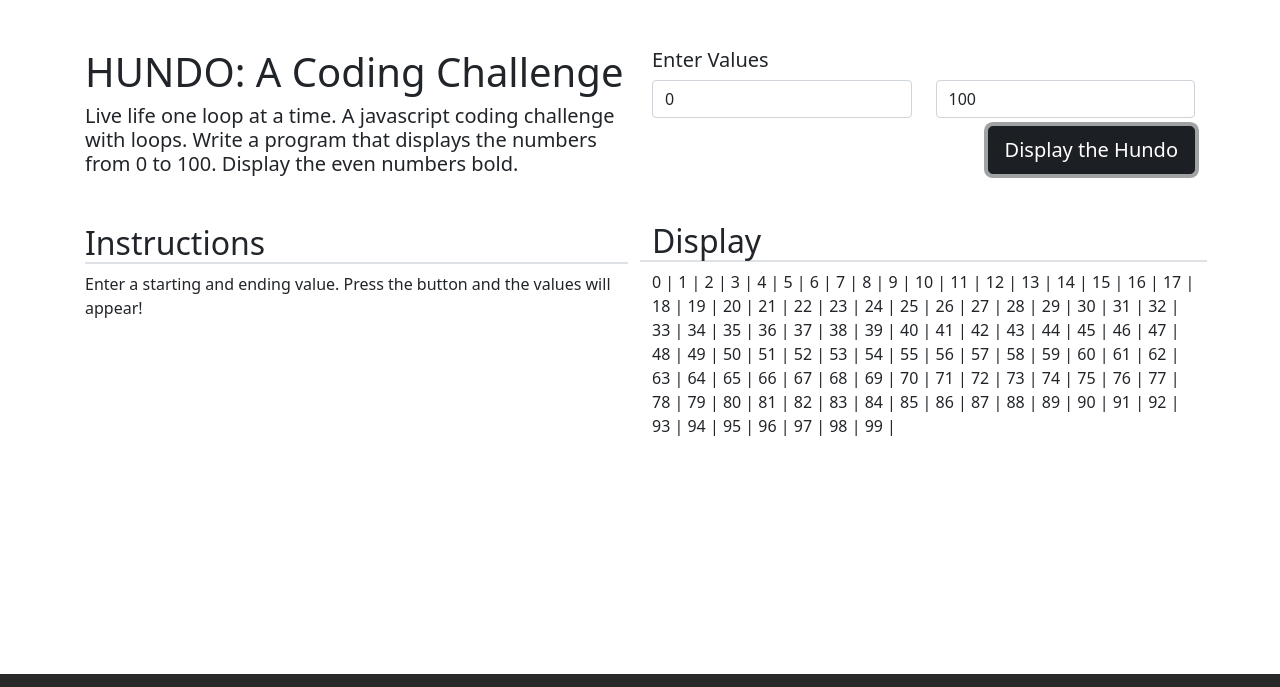
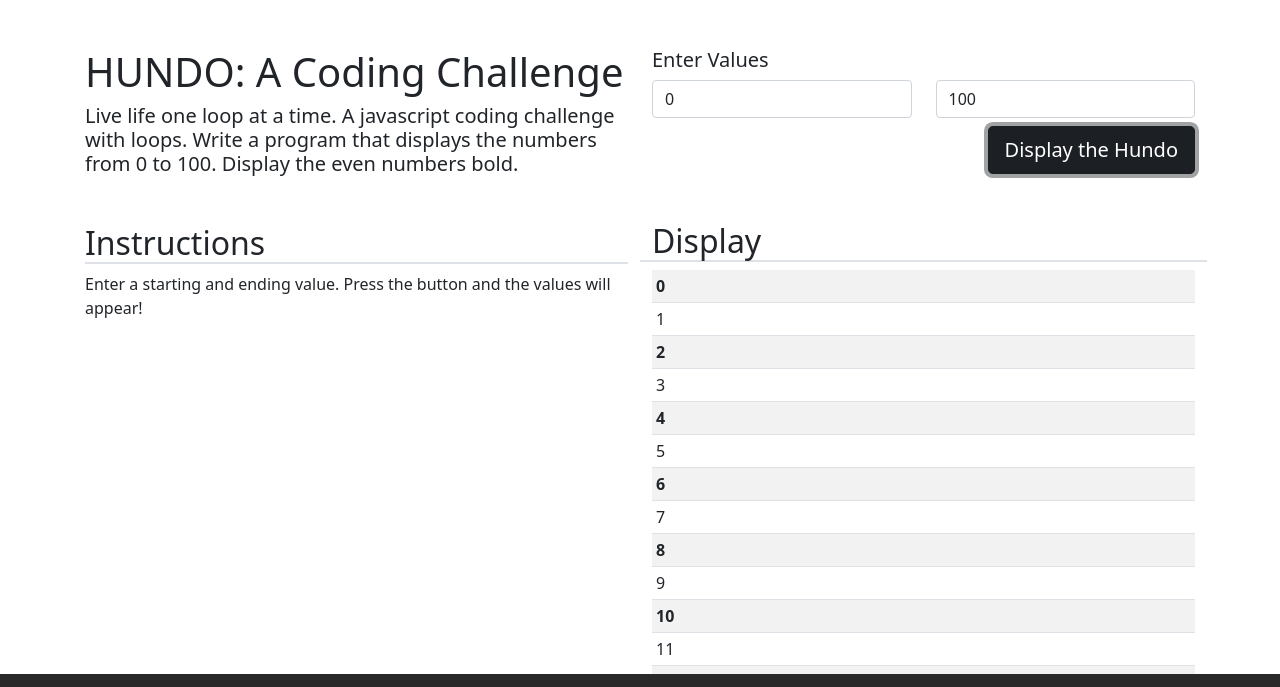
Before and after one commit to nkloiber/ShadowHundo, a plain HTML site: page app.html in a window 1280 px wide. Both pictures are taken after a click on the button "Display the Hundo". Shown: the part 60-747 px from the top of the page. Drawn offline with nearby package versions, Linux system fonts and the light colour scheme; some packages are replaced by stand-ins of ours; a script that the page names is missing.

Commit message:
mostlydone

```diff
--- a/app.html
+++ b/app.html
@@ -80,7 +80,14 @@
                         </div>
                         </form>
                         <h2 class="mt-5 border-bottom border-2">Display</h2>
-                        <p id="results"></p>
+                        <div class="table-responsive">
+                            <table class="table table-striped table-sm">
+                                <tbody id="results">
+
+                                    <!--Content Goes Here-->
+                                </tbody>
+                            </table>
+                        </div>
                     </div>
                 </div>
             </div>
@@ -120,7 +127,7 @@
     <script src="//cdn.jsdelivr.net/npm/sweetalert2@11"></script>
     <script src="js/site.js"></script>
     <script>
-        document.getElementById("btnSubmit").addEventListener("click", displayHundo);
+        document.getElementById("btnSubmit").addEventListener("click", getNumbers);
     </script>
 </body>
 
--- a/css/site.css
+++ b/css/site.css
@@ -59,3 +59,8 @@ footer .social>a:hover {
     bottom: 0;
     width: 100%;
 }
+
+.evenDisplay {
+    font-weight: bolder;
+    color: var(--secondary-color)
+}
--- a/js/site.js
+++ b/js/site.js
@@ -1,5 +1,5 @@
 //displays a message to the user
-function displayHundo() {
+function getNumbers() {
 
     let startValue = 0;
     let endValue = 100;
@@ -32,7 +32,7 @@ function generateNumbers(startValue, endValue) {
     let numbers = [];
 
     //loop over the numbers until we reach the end value
-    for (let index = startValue; index < endValue; index++) {
+    for (let index = startValue; index <= endValue; index++) {
 
         //add each number to the array
         numbers.push(index);
@@ -53,12 +53,26 @@ function displayNumbers(numbers) {
     let startValue = numbers[0];
     let endIndex = numbers.length; //=100
 
-    let ptag = document.getElementById("results");
+    let tableBody = document.getElementById("results");
+    //Clears out previous results
+    tableBody.innerHTML = "";
 
     for (let index = 0; index < endIndex; index++) {
 
+        let tableRow = "";
         //get the actual number
         let number = numbers[index];
-        ptag.innerHTML += number + " | ";
+
+        if (number % 2 == 0) {
+            //the number is even
+            tableRow = `<tr><td class="evenDisplay">${number}</td></tr>`;
+        } else {
+            //the number is odd
+            tableRow = `<tr><td>${number}</td></tr>`;
+
+        }
+
+
+        tableBody.innerHTML += tableRow;
     }
 }
```
Also changed, not shown: index.html (+1 -1 lines), img/hundo.jpg (added).
